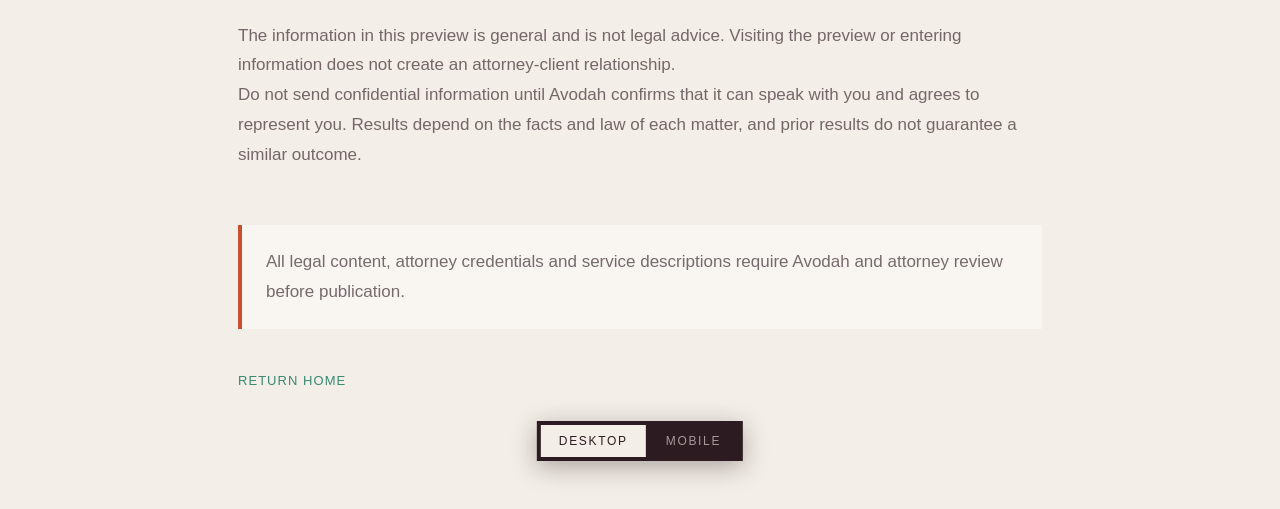
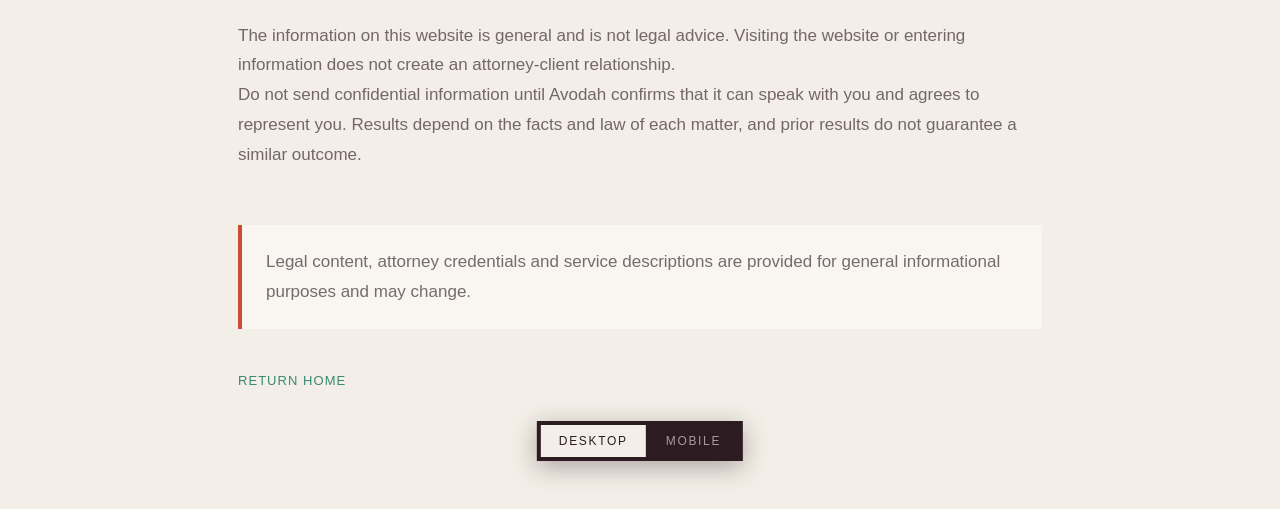
Before and after one commit to swim-lang/avodah-traffic-preview, a website: page disclaimer.html in a window 1280 px wide. Shown: the part 319-828 px from the top of the page. Drawn offline with Linux system fonts and the light colour scheme.

Commit message:
Polish Traffic production disclaimer

```diff
--- a/disclaimer.html
+++ b/disclaimer.html
@@ -13,4 +13,4 @@
   <meta name="twitter:card" content="summary_large_image" />
   <meta name="twitter:title" content="Disclaimer | Avodah Traffic" />
   <meta name="twitter:description" content="Virginia traffic and criminal defense counsel for drivers facing serious charges, court dates and license consequences." />
-  <meta name="twitter:image" content="https://avodahtraffic.com/assets/traffic-hero-patrol-v1.jpg" /><link rel="stylesheet" href="css/styles.css?v=20260901c" /><link rel="stylesheet" href="css/pages.css?v=20260901c" /></head><body><header class="site-header"><a class="lockup" href="index.html"><img class="lockup__wordmark" src="assets/wordmark-eggplant.svg" alt="Avodah" /><span class="lockup__sub">Traffic</span></a><a class="btn btn--aubergine site-header__cta" href="contact.html"><span class="btn__label">Request a Case Review</span></a></header><main class="article-page"><span class="eyebrow eyebrow--signal">General Information</span><h1>Website disclaimer</h1><p>The information in this preview is general and is not legal advice. Visiting the preview or entering information does not create an attorney-client relationship.</p><p>Do not send confidential information until Avodah confirms that it can speak with you and agrees to represent you. Results depend on the facts and law of each matter, and prior results do not guarantee a similar outcome.</p><p class="article-page__notice">All legal content, attorney credentials and service descriptions require Avodah and attorney review before publication.</p><a class="article-page__back" href="index.html">Return home</a></main><script src="js/site.js?v=20260901c"></script></body></html>
+  <meta name="twitter:image" content="https://avodahtraffic.com/assets/traffic-hero-patrol-v1.jpg" /><link rel="stylesheet" href="css/styles.css?v=20260901c" /><link rel="stylesheet" href="css/pages.css?v=20260901c" /></head><body><header class="site-header"><a class="lockup" href="index.html"><img class="lockup__wordmark" src="assets/wordmark-eggplant.svg" alt="Avodah" /><span class="lockup__sub">Traffic</span></a><a class="btn btn--aubergine site-header__cta" href="contact.html"><span class="btn__label">Request a Case Review</span></a></header><main class="article-page"><span class="eyebrow eyebrow--signal">General Information</span><h1>Website disclaimer</h1><p>The information on this website is general and is not legal advice. Visiting the website or entering information does not create an attorney-client relationship.</p><p>Do not send confidential information until Avodah confirms that it can speak with you and agrees to represent you. Results depend on the facts and law of each matter, and prior results do not guarantee a similar outcome.</p><p class="article-page__notice">Legal content, attorney credentials and service descriptions are provided for general informational purposes and may change.</p><a class="article-page__back" href="index.html">Return home</a></main><script src="js/site.js?v=20260901c"></script></body></html>
```
